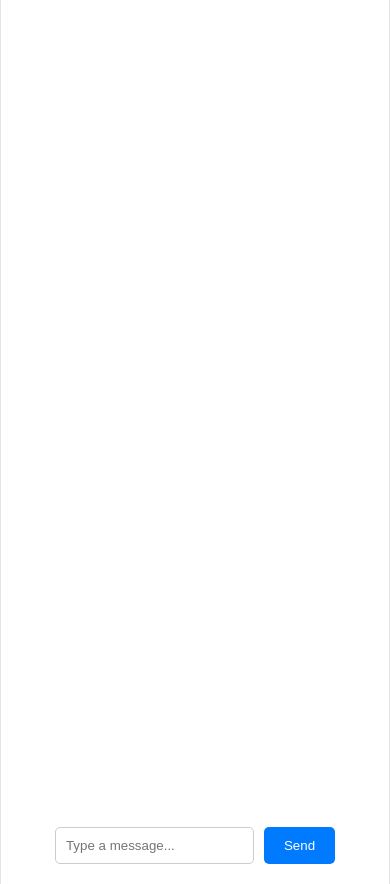
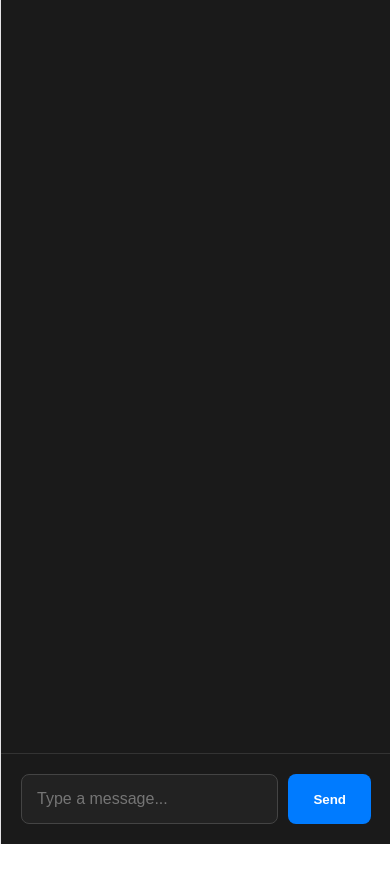
Before and after one commit to raunak-commits/ai_chat_app, a React app in the folder frontend/: page / in a window 390 px wide. After the commit the page ends 844 px from the top, so only its background shows below. Built offline with nearby package versions, Linux system fonts and the light colour scheme; the HTML template or start-up script is replaced by a standard one.

Commit message:
fix: make chat responsive and persistent

```diff
--- a/frontend/src/App.css
+++ b/frontend/src/App.css
@@ -1,11 +1,123 @@
-.app-container { max-width: 600px; margin: 0 auto; height: 100vh; display: flex; flex-direction: column; padding: 20px; font-family: sans-serif; }
-.chat-window { flex: 1; overflow-y: auto; display: flex; flex-direction: column; gap: 10px; padding-bottom: 20px; }
-.message { display: flex; }
-.message.user { justify-content: flex-end; }
-.message.ai { justify-content: flex-start; }
-.bubble { padding: 12px 16px; border-radius: 15px; max-width: 80%; }
-.user .bubble { background-color: #007bff; color: white; }
-.ai .bubble { background-color: #e9ecef; color: black; }
-.input-area { display: flex; gap: 10px; }
-input { flex: 1; padding: 10px; border-radius: 5px; border: 1px solid #ccc; }
-button { padding: 10px 20px; background-color: #007bff; color: white; border: none; border-radius: 5px; cursor: pointer; }
+/* Reset everything */
+* {
+  box-sizing: border-box;
+  margin: 0;
+  padding: 0;
+}
+
+html, body {
+  height: 100%;
+  width: 100%;
+  overflow: hidden; /* Stops the main page from scrolling */
+  background-color: #1a1a1a;
+}
+
+.app-container {
+  display: flex;
+  flex-direction: column;
+  height: 100vh;
+  width: 100vw;
+  background-color: #1a1a1a;
+  color: white;
+  font-family: -apple-system, BlinkMacSystemFont, "Segoe UI", Roboto, Helvetica, Arial, sans-serif;
+}
+
+.chat-window {
+  flex: 1; /* Pushes the input bar to the very bottom */
+  overflow-y: auto; /* Chat logs scroll independently */
+  display: flex;
+  flex-direction: column;
+  gap: 15px;
+  padding: 20px;
+  width: 100%;
+}
+
+.message {
+  display: flex;
+  width: 100%;
+}
+
+.message.user {
+  justify-content: flex-end;
+}
+
+.message.ai {
+  justify-content: flex-start;
+}
+
+.bubble {
+  padding: 12px 18px;
+  border-radius: 18px;
+  /* Start with 90% width for mobile devices */
+  max-width: 90%;
+  line-height: 1.5;
+  word-wrap: break-word;
+  font-size: 16px;
+}
+
+/* On screens wider than 768px (Desktop/Tablets), limit the width so it's readable */
+@media (min-width: 768px) {
+  .bubble {
+    max-width: 70%;
+  }
+}
+
+/* On really wide screens, give it even more room */
+@media (min-width: 1200px) {
+  .bubble {
+    max-width: 50%;
+  }
+}
+
+.user .bubble {
+  background-color: #007bff;
+  color: white;
+}
+
+.ai .bubble {
+  background-color: #333;
+  color: white;
+}
+
+.input-area {
+  display: flex;
+  gap: 10px;
+  padding: 20px;
+  border-top: 1px solid #333;
+  background-color: #1a1a1a;
+}
+
+input {
+  flex: 1;
+  padding: 15px;
+  border-radius: 8px;
+  border: 1px solid #444;
+  background: #222;
+  color: white;
+  font-size: 16px;
+  outline: none;
+}
+
+button {
+  padding: 0 25px;
+  background-color: #007bff;
+  color: white;
+  border: none;
+  border-radius: 8px;
+  cursor: pointer;
+  font-weight: bold;
+}
+
+button:disabled {
+  background-color: #444;
+  cursor: not-allowed;
+}
+
+/* Scrollbar styling for chat window */
+.chat-window::-webkit-scrollbar {
+  width: 8px;
+}
+.chat-window::-webkit-scrollbar-thumb {
+  background-color: #444;
+  border-radius: 10px;
+}
```
